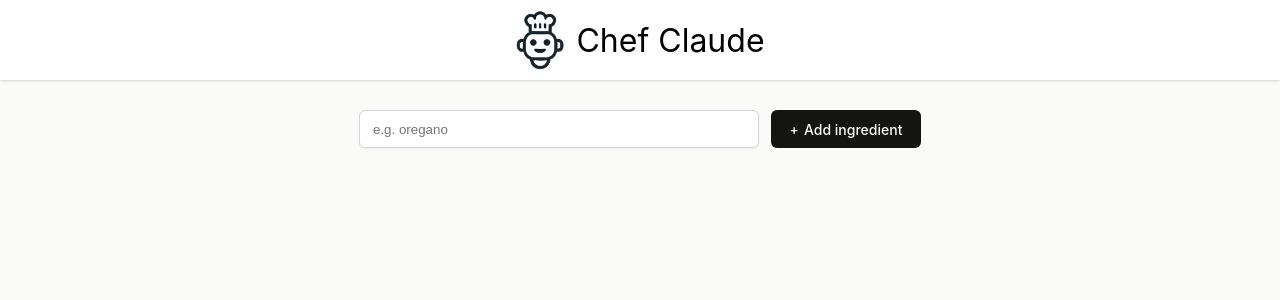
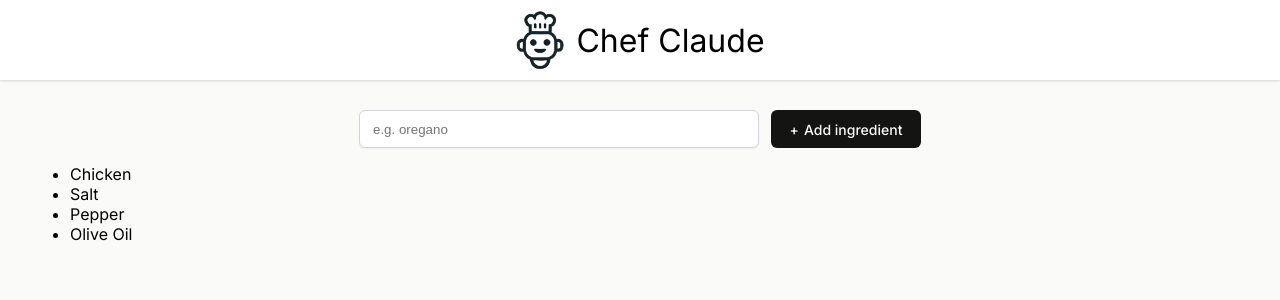
Before and after one commit to LordStoker/chef, a React (Create React App) app: page / in a window 1280 px wide. Shown: the top 300 px of the page. Built offline with nearby package versions, Linux system fonts and the light colour scheme.

Commit message:
setState ingredients FA dependencies

```diff
--- a/package.json
+++ b/package.json
@@ -3,6 +3,9 @@
   "version": "0.1.0",
   "private": true,
   "dependencies": {
+    "@fortawesome/fontawesome-svg-core": "^6.7.1",
+    "@fortawesome/free-solid-svg-icons": "^6.7.1",
+    "@fortawesome/react-fontawesome": "^0.2.2",
     "@testing-library/jest-dom": "^5.17.0",
     "@testing-library/react": "^13.4.0",
     "@testing-library/user-event": "^13.5.0",
--- a/public/index.html
+++ b/public/index.html
@@ -10,6 +10,12 @@
       content="Web site created using create-react-app"
     />
     <link rel="apple-touch-icon" href="%PUBLIC_URL%/logo192.png" />
+    <link rel="preconnect" href="https://fonts.googleapis.com" />
+    <link rel="preconnect" href="https://fonts.gstatic.com" crossorigin />
+    <link
+      href="https://fonts.googleapis.com/css2?family=Inter:ital,opsz,wght@0,14..32,100..900;1,14..32,100..900&display=swap"
+      rel="stylesheet"
+    />
     <!--
       manifest.json provides metadata used when your web app is installed on a
       user's mobile device or desktop. See https://developers.google.com/web/fundamentals/web-app-manifest/
--- a/src/components/Main.jsx
+++ b/src/components/Main.jsx
@@ -1,16 +1,36 @@
 import "./Main.css";
+import { useState } from "react";
+export default function Main() {
+    const [ingredients, setIngredients] = useState(["Chicken", "Salt", "Pepper", "Olive Oil"]);
 
-export default function Main() {
+    const ingredientsListItems = ingredients.map((ingredient, index) => (
+        <li key={index}>{ingredient}</li>
+    ))
+
+    function handleSubmit(e){
+        e.preventDefault();
+        console.log("Form Submitted")
+        const formData = new FormData(e.currentTarget);
+        const newIngredient = formData.get("ingredient");
+        console.log(newIngredient);
+        setIngredients([...ingredients, newIngredient]);
+    }
+
     return (
         <main>
-            <form className="add-ingredient-form">
+            <form onSubmit ={handleSubmit}className="add-ingredient-form">
                 <input
                     type="text"
                     placeholder="e.g. oregano"
                     aria-label="Add ingredient"
+                    name = "ingredient"
                 />
                 <button>Add ingredient</button>
-            </form>
+                </form>
+                <ul>
+                    {ingredientsListItems}
+                </ul>
+
         </main>
     );
 }
```
Also changed, not shown: 1 other file (tests, documents, lock files or other folders).
